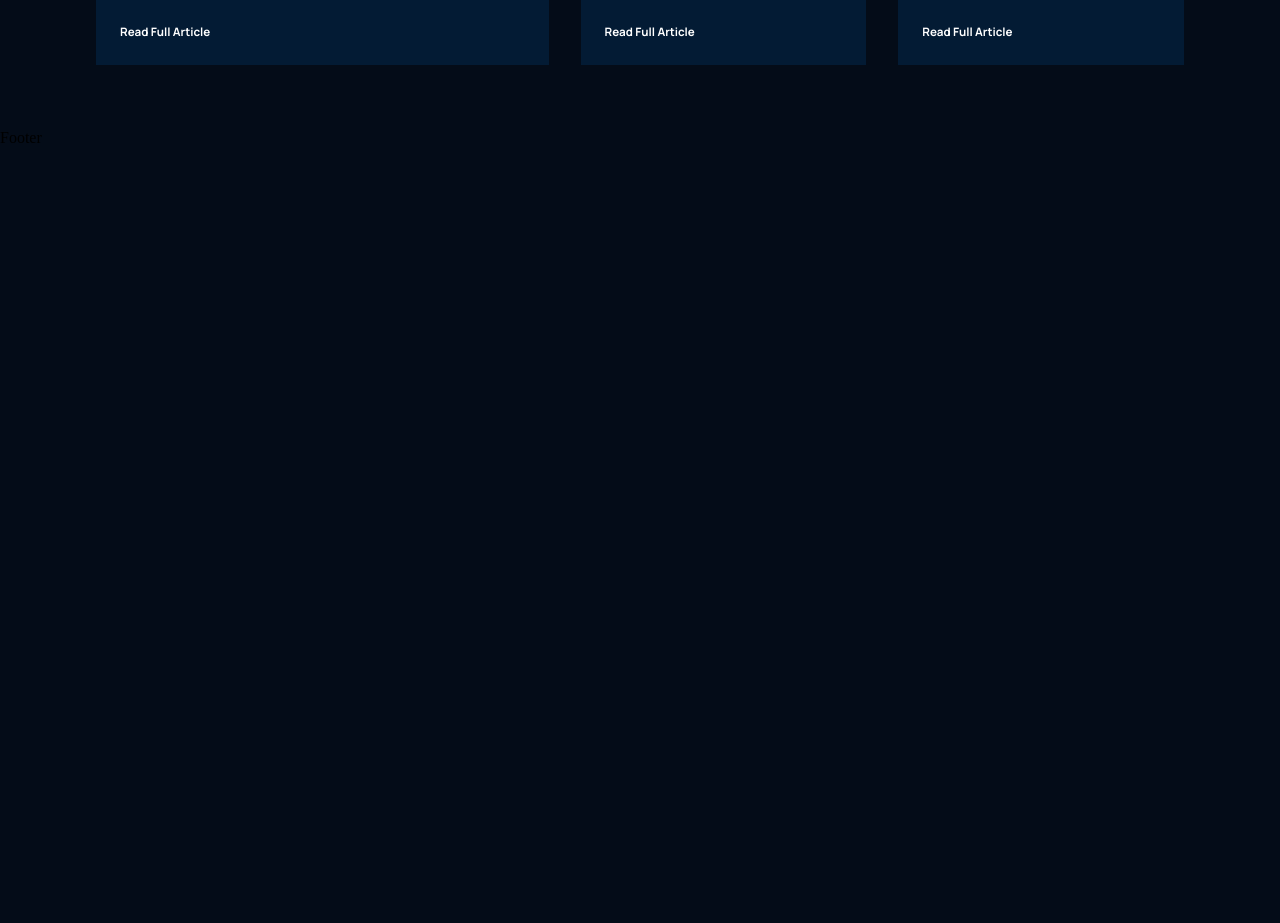
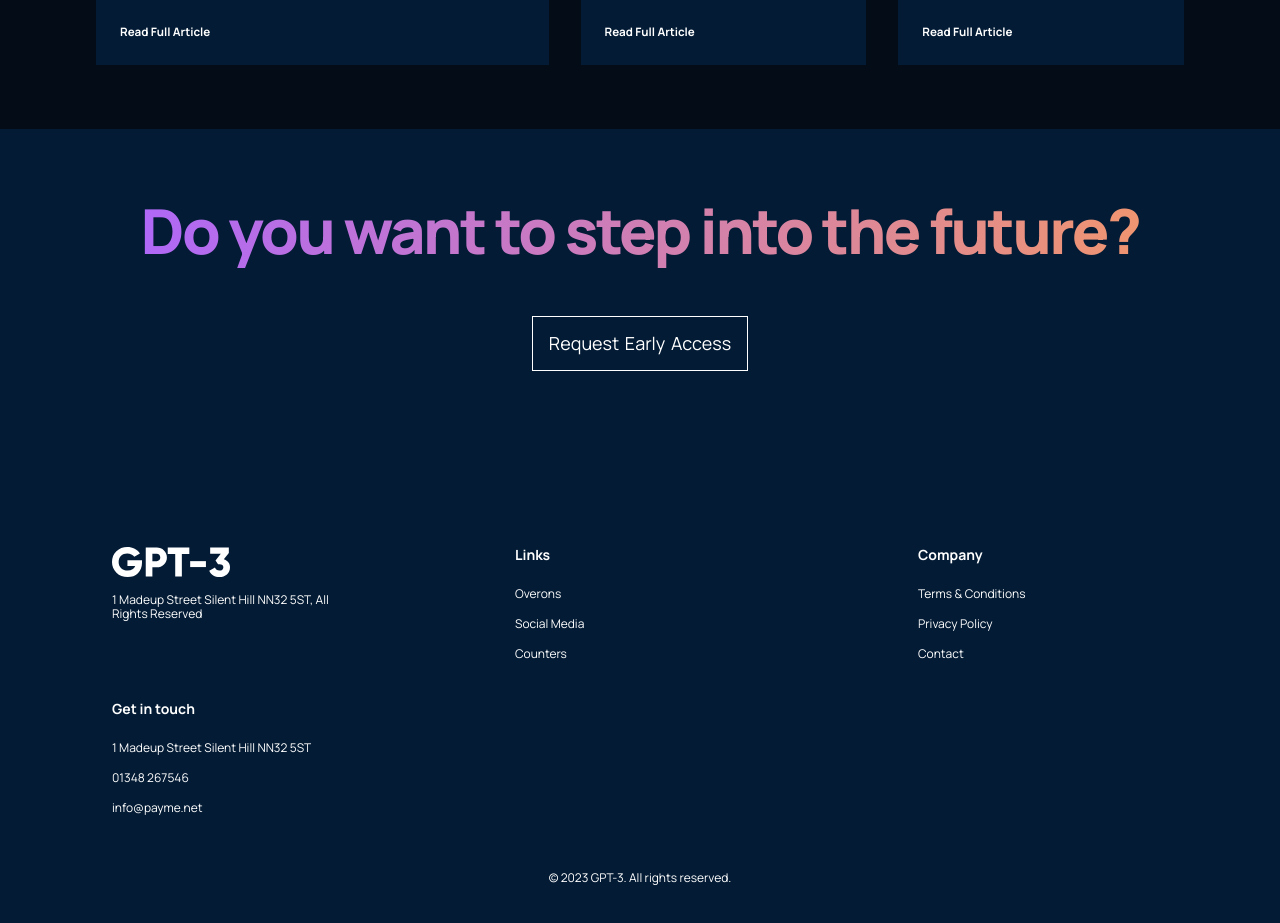
Before and after one commit to darrenlr/gpt3_jsm, a React (Create React App) app: page / in a window 1280 px wide. Shown: the part 4120-5043 px from the top of the page. Before the commit the page ends 4267 px from the top, so only its background shows below. Built offline with nearby package versions, Linux system fonts and the light colour scheme.

Commit message:
implement and style footer

```diff
--- a/src/containers/footer/Footer.jsx
+++ b/src/containers/footer/Footer.jsx
@@ -1,8 +1,46 @@
 import React from "react";
 import "./footer.css";
+import gpt3Logo from "../../assets/logo.svg";
 
 const Footer = () => {
-	return <div>Footer</div>;
+	return (
+		<div className="gpt3__footer section__padding">
+			<div className="gpt3__footer-heading">
+				<h1 className="gradient__text">Do you want to step into the future?</h1>
+			</div>
+			<div className="gpt3__footer-btn">
+				<p>Request Early Access</p>
+			</div>
+
+			<div className="gpt3__footer-links">
+				<div className="gpt3__footer-links_logo">
+					<img src={gpt3Logo} alt="logo" />
+					<p>1 Madeup Street Silent Hill NN32 5ST, All Rights Reserved</p>
+				</div>
+				<div className="gpt3__footer-links_div">
+					<h4>Links</h4>
+					<p>Overons</p>
+					<p>Social Media</p>
+					<p>Counters</p>
+				</div>
+				<div className="gpt3__footer-links_div">
+					<h4>Company</h4>
+					<p>Terms & Conditions</p>
+					<p>Privacy Policy</p>
+					<p>Contact</p>
+				</div>
+				<div className="gpt3__footer-links_div">
+					<h4>Get in touch</h4>
+					<p>1 Madeup Street Silent Hill NN32 5ST</p>
+					<p>01348 267546</p>
+					<p>info@payme.net</p>
+				</div>
+			</div>
+			<div className="gpt3__footer-copyright">
+				<p>© 2023 GPT-3. All rights reserved.</p>
+			</div>
+		</div>
+	);
 };
 
 export default Footer;
--- a/src/containers/footer/footer.css
+++ b/src/containers/footer/footer.css
@@ -0,0 +1,142 @@
+.gpt3__footer {
+    display: flex;
+    flex-direction: column;
+    justify-content: center;
+    align-items: center;
+    background: var(--color-footer);
+}
+
+.gpt3__footer-heading {
+    width: 100%;
+    text-align: center;
+    margin-bottom: 3rem;
+}
+
+.gpt3__footer-heading h1 {
+    font-family: var(--font-family);
+    font-weight: 800;
+    font-size: 62px;
+    line-height: 75px;
+    text-align: center;
+    letter-spacing: -0.04em;
+}
+
+.gpt3__footer-btn {
+    display: flex;
+    justify-content: center;
+    align-items: center;
+    padding: 1rem;
+    border: 1px solid #fff;
+    text-align: center;
+    margin-bottom: 10rem;
+    cursor: pointer;
+}
+
+.gpt3__footer-btn p {
+    box-sizing: border-box;
+    font-family: var(--font-family);
+    font-size: 18px;
+    line-height: 21px;
+    color: #FFFFFF;
+    word-spacing: 2px;
+}
+
+.gpt3__footer-links {
+    display: flex;
+    justify-content: space-between;
+    align-items: flex-start;
+    flex-wrap: wrap;
+    flex-direction: row;
+
+    width: 100%;
+    text-align: left;
+}
+
+.gpt3__footer-links div {
+    width: 250px;
+    margin: 1rem;
+}
+
+.gpt3__footer-links_logo {
+    display: flex;
+    flex-direction: column;
+}
+
+.gpt3__footer-links_logo img {
+    width: 118px;
+    height: 30px;
+    margin-bottom: 1rem;
+}
+
+.gpt3__footer-links_logo p {
+    font-family: var(--font-family);
+    font-size: 12px;
+    line-height: 14px;
+    color: #FFFFFF;
+}
+
+.gpt3__footer-links_div {
+    display: flex;
+    justify-content: flex-start;
+    flex-direction: column;
+}
+
+.gpt3__footer-links_div h4 {
+    font-family: var(--font-family);
+    font-size: 14px;
+    line-height: 16px;
+    color: #FFFFFF;
+    margin-bottom: 1rem;
+}
+
+.gpt3__footer-links_div p {
+    font-family: var(--font-family);
+    font-size: 12px;
+    line-height: 14px;
+    color: #FFFFFF;
+    margin: 0.5rem 0;
+    cursor: pointer;
+}
+
+.gpt3__footer-copyright {
+    margin-top: 2rem;
+    text-align: center;
+    width: 100%;
+}
+
+.gpt3__footer-copyright p {
+    font-family: var(--font-family);
+    font-size: 12px;
+    line-height: 14px;
+    color: #FFFFFF;
+}
+
+@media screen and (max-width: 850px) {
+    .gpt3__footer-heading h1 {
+        font-size: 44px;
+        line-height: 50px;
+    }
+}
+
+@media screen and (max-width: 550px) {
+    .gpt3__footer-heading h1 {
+        font-size: 34px;
+        line-height: 42px;
+    }
+
+    .gpt3__footer-links div {
+        margin: 1rem 0;
+    }
+
+    .gpt3__footer-btn p {
+        font-size: 14px;
+        line-height: 20px;
+    }
+}
+
+@media screen and (max-width: 400px) {
+    .gpt3__footer-heading h1 {
+        font-size: 27px;
+        line-height: 38px;
+    }
+}
```
